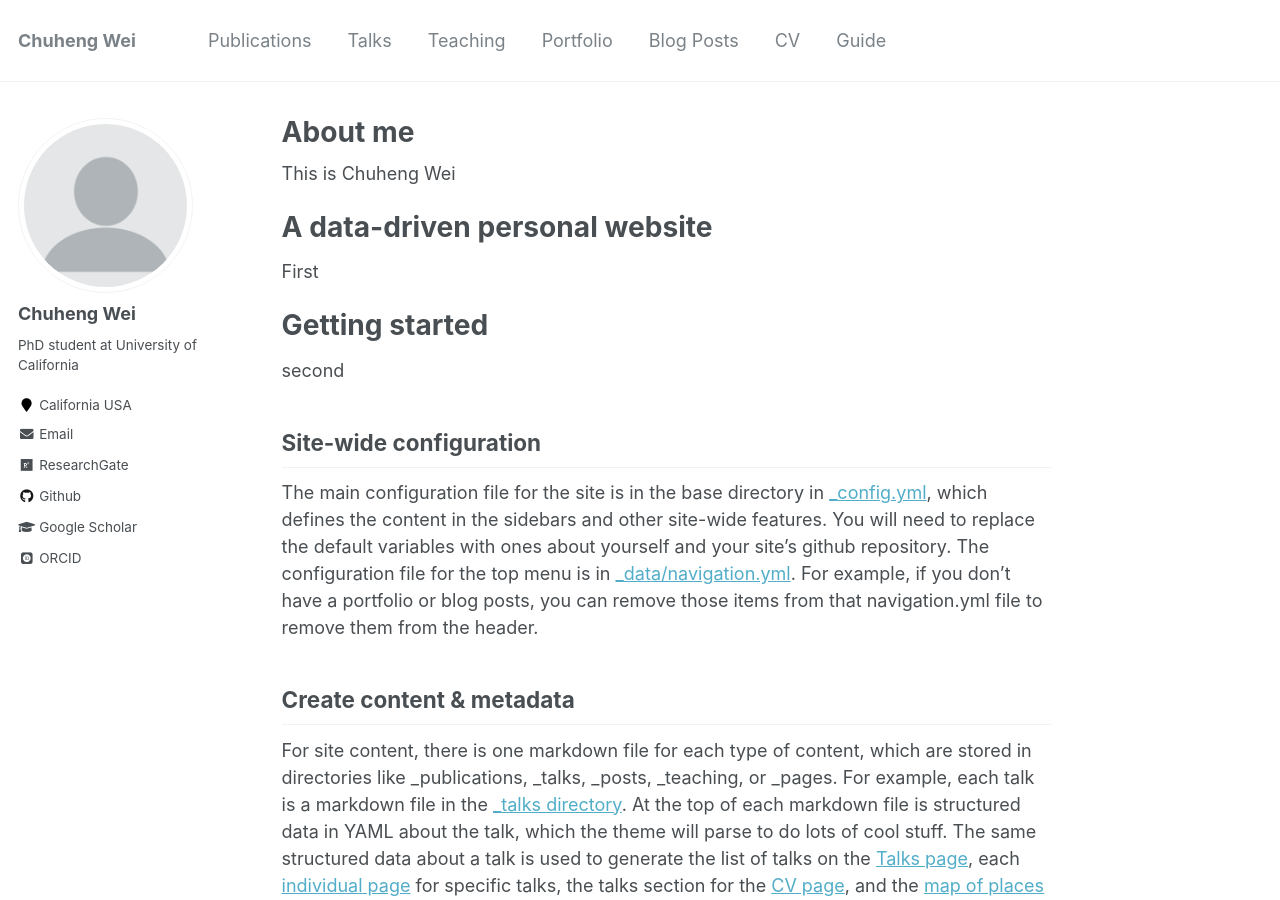
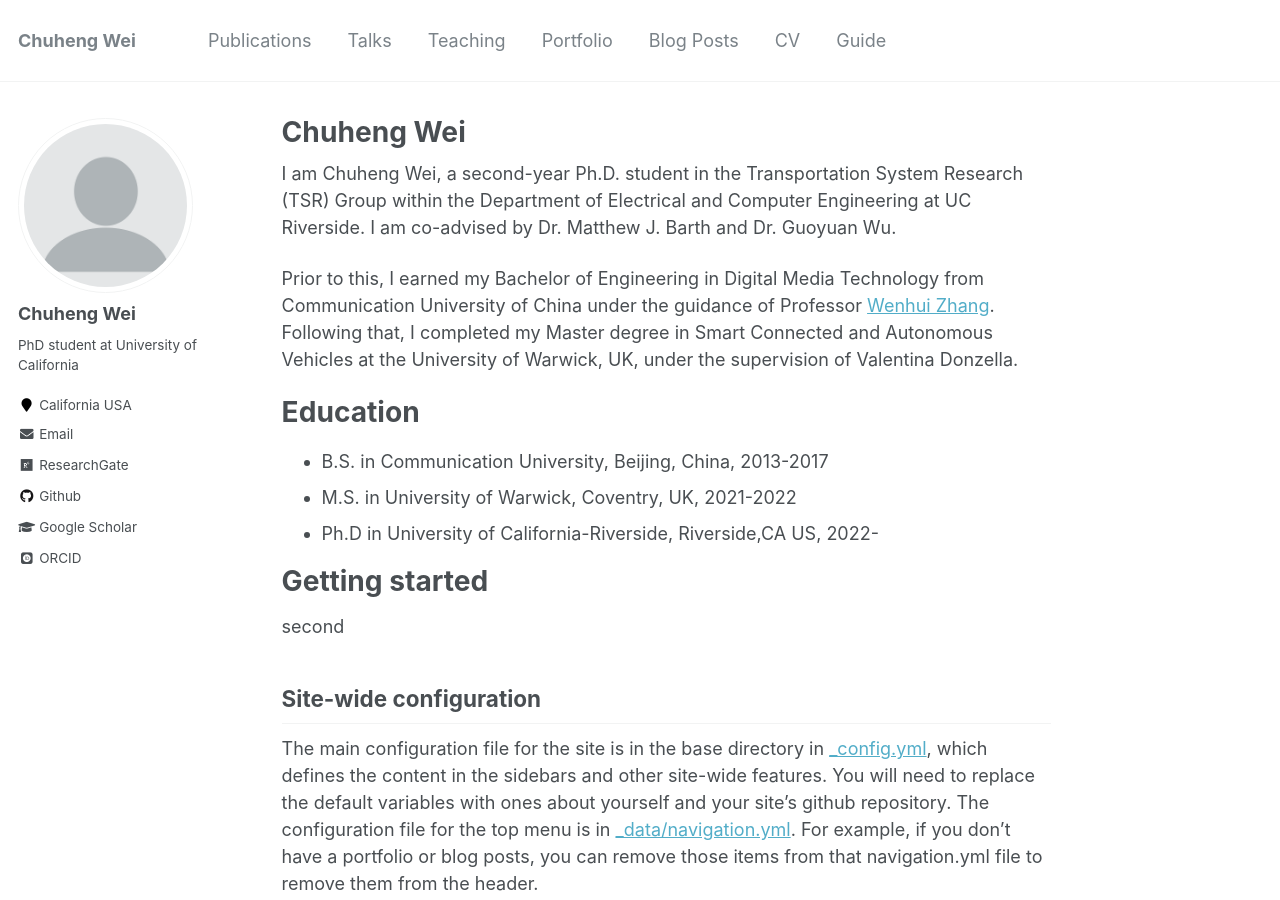
Before and after one commit to ChuhengWei/ChuhengWei.github.io, a Jekyll site: the page built from _pages/about.md, in a window 1280 px wide and 900 px high. Built offline with Jekyll 4.4.1, drawn with Linux system fonts in a browser that asks for light colours; some web fonts are replaced.

Commit message:
Update about.md

```diff
--- a/_pages/about.md
+++ b/_pages/about.md
@@ -1,6 +1,6 @@
 ---
 permalink: /
-title: "About me"
+title: "Chuheng Wei"
 excerpt: "About me"
 author_profile: true
 redirect_from:
@@ -8,11 +8,16 @@ redirect_from:
   - /about.html
 ---
 
-This is Chuheng Wei
+I am Chuheng Wei, a second-year Ph.D. student in the Transportation System Research (TSR) Group within the Department of Electrical and Computer Engineering at UC Riverside. I am co-advised by Dr. Matthew J. Barth and Dr. Guoyuan Wu.
 
-A data-driven personal website
+Prior to this, I earned my Bachelor of Engineering in Digital Media Technology from Communication University of China under the guidance of Professor [Wenhui Zhang](https://ices.cuc.edu.cn/2019/1014/c5332a142078/pagem.htm). Following that, I completed my Master degree in Smart Connected and Autonomous Vehicles at the University of Warwick, UK, under the supervision of Valentina Donzella.
+
+Education
 ======
-First
+* B.S. in Communication University, Beijing, China, 2013-2017
+* M.S. in University of Warwick, Coventry, UK, 2021-2022
+* Ph.D in University of California-Riverside, Riverside,CA US, 2022-
+
 
 Getting started
 ======
```
